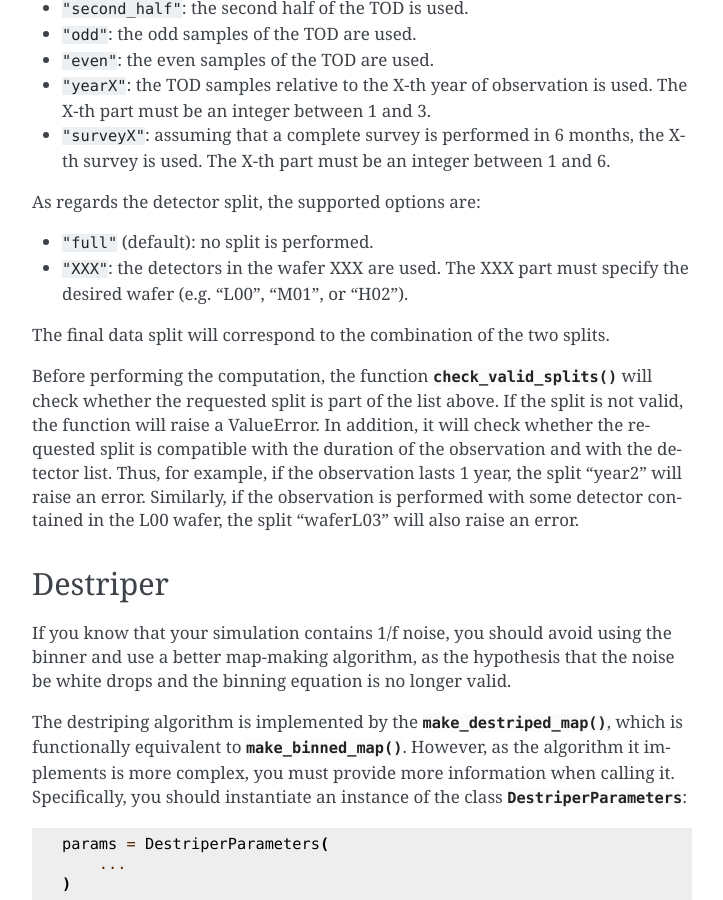
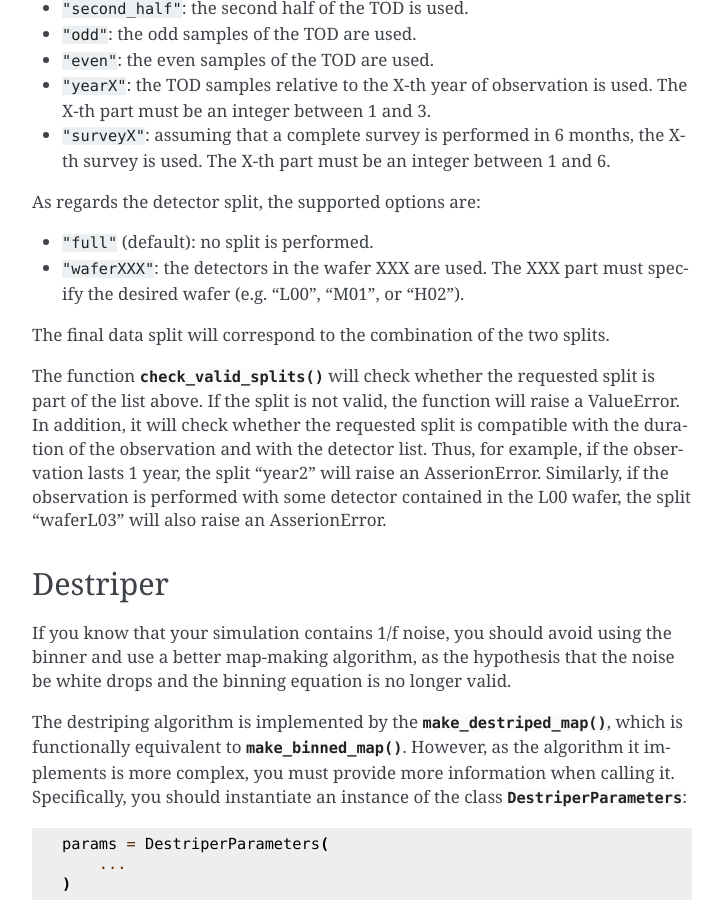
Before and after one commit to litebird/litebird_sim, a Sphinx documentation site: the page built from docs/source/mapmaking.rst, in a window 1280 px wide and 900 px high, scrolled down 5615 px. Shown: the whole window, without its empty margins (388-1111 px from the left). Built offline with Sphinx 7.4.7, drawn with Linux system fonts in a browser that asks for light colours; cross-references to code outside the pages are shown as plain code.

Commit message:
Bug fix and update docs

```diff
--- a/docs/source/mapmaking.rst
+++ b/docs/source/mapmaking.rst
@@ -333,19 +333,19 @@ through a string in the parameter `time_split`; the same applies for
 As regards the detector split, the supported options are:
 
 - ``"full"`` (default): no split is performed.
-- ``"XXX"``: the detectors in the wafer XXX are used. The XXX part
+- ``"waferXXX"``: the detectors in the wafer XXX are used. The XXX part
   must specify the desired wafer (e.g. "L00", "M01", or "H02").
 
 The final data split will correspond to the combination of the two splits.
 
-Before performing the computation, the function :func:`check_valid_splits`
-will check whether the requested split is part of the list above. If the
-split is not valid, the function will raise a ValueError. In addition, it
-will check whether the requested split is compatible with the duration of
-the observation and with the detector list. Thus, for example, if the
-observation lasts 1 year, the split "year2" will raise an error. Similarly,
-if the observation is performed with some detector contained in the L00
-wafer, the split "waferL03" will also raise an error.
+The function :func:`.check_valid_splits` will check whether the requested
+split is part of the list above. If the split is not valid, the function
+will raise a ValueError. In addition, it will check whether the requested
+split is compatible with the duration of the observation and with the detector
+list. Thus, for example, if the observation lasts 1 year, the split "year2"
+will raise an AsserionError. Similarly, if the observation is performed with some
+detector contained in the L00 wafer, the split "waferL03" will also raise
+an AsserionError.
 
 .. _mapmaking-destriper:
 
```
Also changed, not shown: docs/source/simulations.rst (+19 -6 lines), 1 other file.
